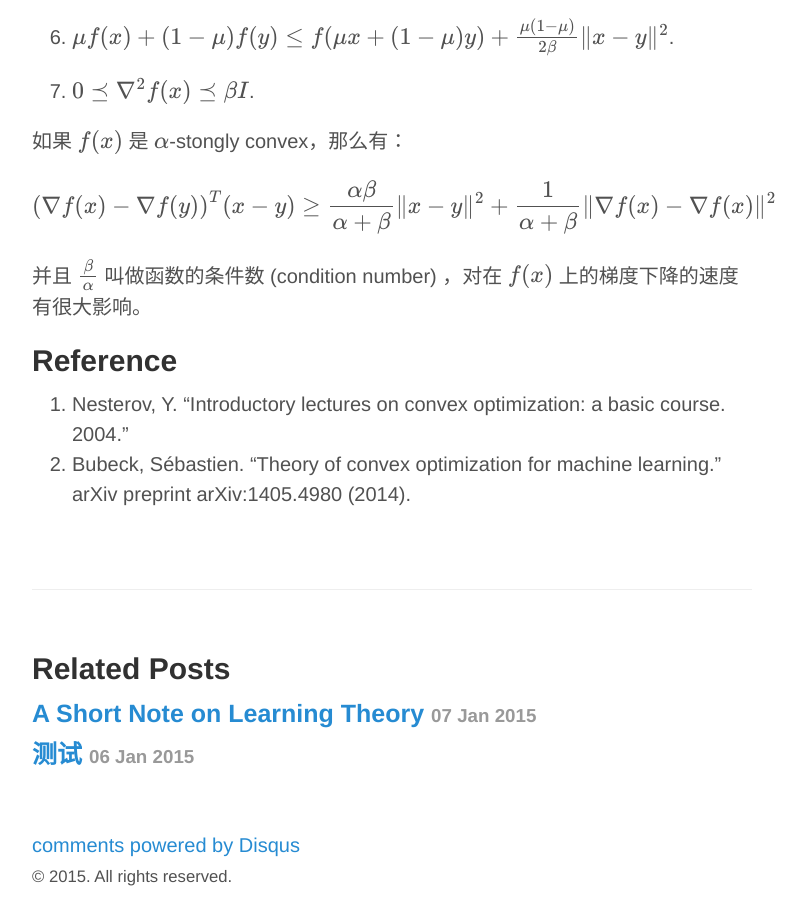
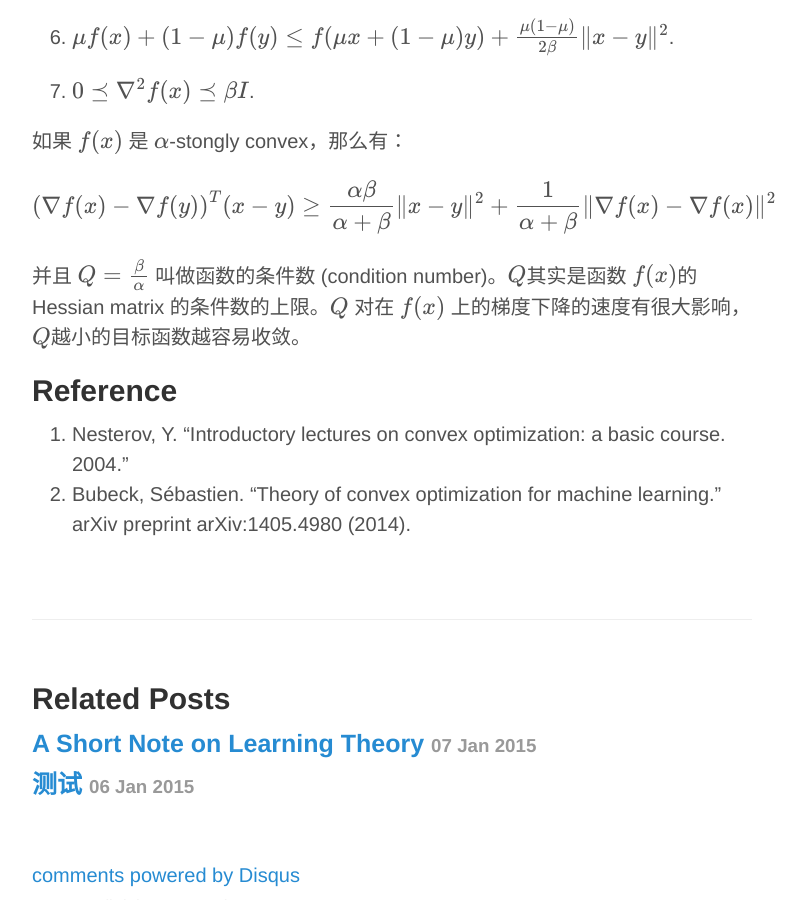
Before and after one commit to bjsc/cswhjiang.github.io, a Jekyll site: the page built from _posts/2015-04-08-strong-convexity-and-smoothness.md, in a window 1280 px wide and 900 px high, scrolled down 2078 px. Shown: the whole window, without its empty margins (248-1054 px from the left). Built offline with Jekyll 4.4.1, drawn with Linux system fonts in a browser that asks for light colours; formulas are drawn with MathJax 3; comment, search, counter and statistics services are not loaded.

Commit message:
convexity and smoothness

```diff
--- a/_posts/2015-04-08-strong-convexity-and-smoothness.md
+++ b/_posts/2015-04-08-strong-convexity-and-smoothness.md
@@ -73,7 +73,7 @@ $$ \|\nabla f(x) - \nabla f(y)\| \leq \beta \|x -y\|$$
 
 $$ \left(\nabla f(x) - \nabla f(y)\right)^T(x-y) \geq \frac{\alpha\beta}{\alpha + \beta} \|x-y\|^2 + \frac{1}{\alpha + \beta} \| \nabla f(x) - \nabla f(x)\|^2$$
 
-并且 $$\frac{\beta}{\alpha} $$ 叫做函数的条件数 (condition number) ，对在 $$ f(x)$$ 上的梯度下降的速度有很大影响。
+并且 $$Q = \frac{\beta}{\alpha} $$ 叫做函数的条件数 (condition number)。$$Q$$其实是函数 $$f(x) $$的 Hessian matrix 的条件数的上限。$$Q$$ 对在 $$ f(x)$$ 上的梯度下降的速度有很大影响， $$Q$$越小的目标函数越容易收敛。
 
 
 
```
